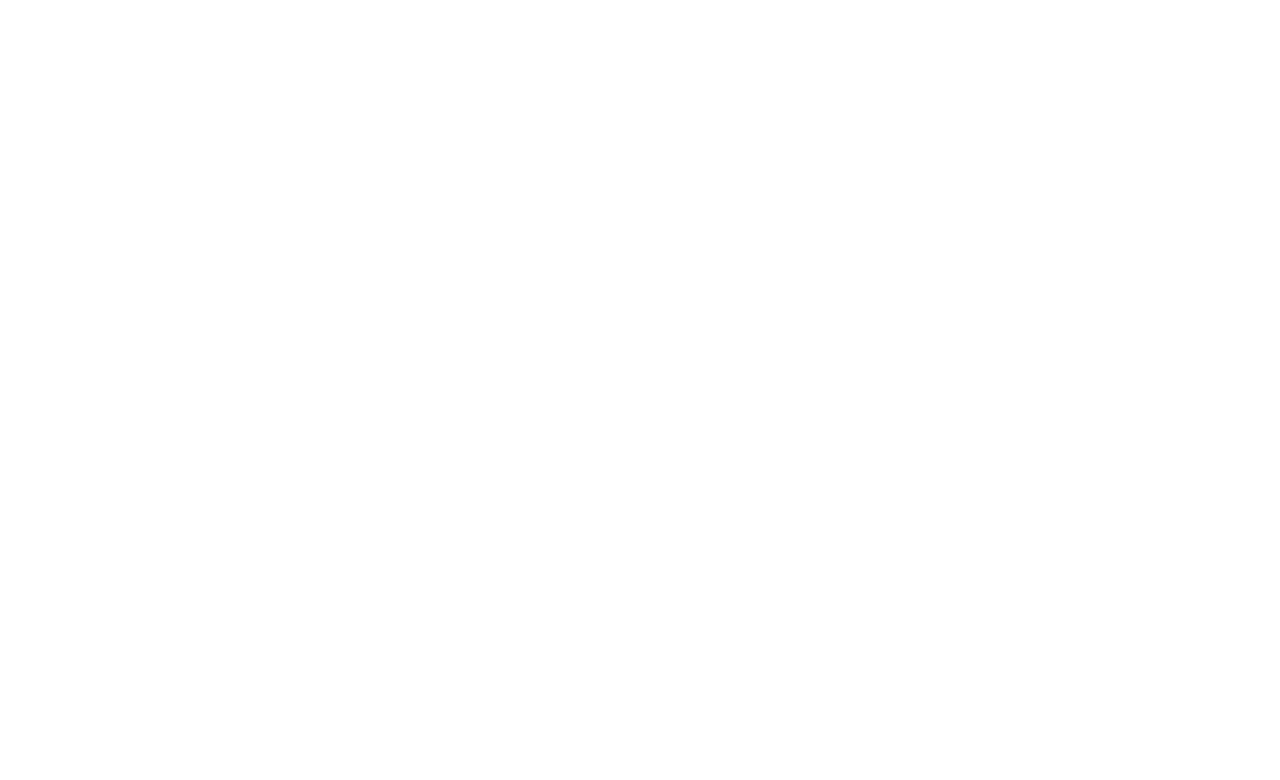
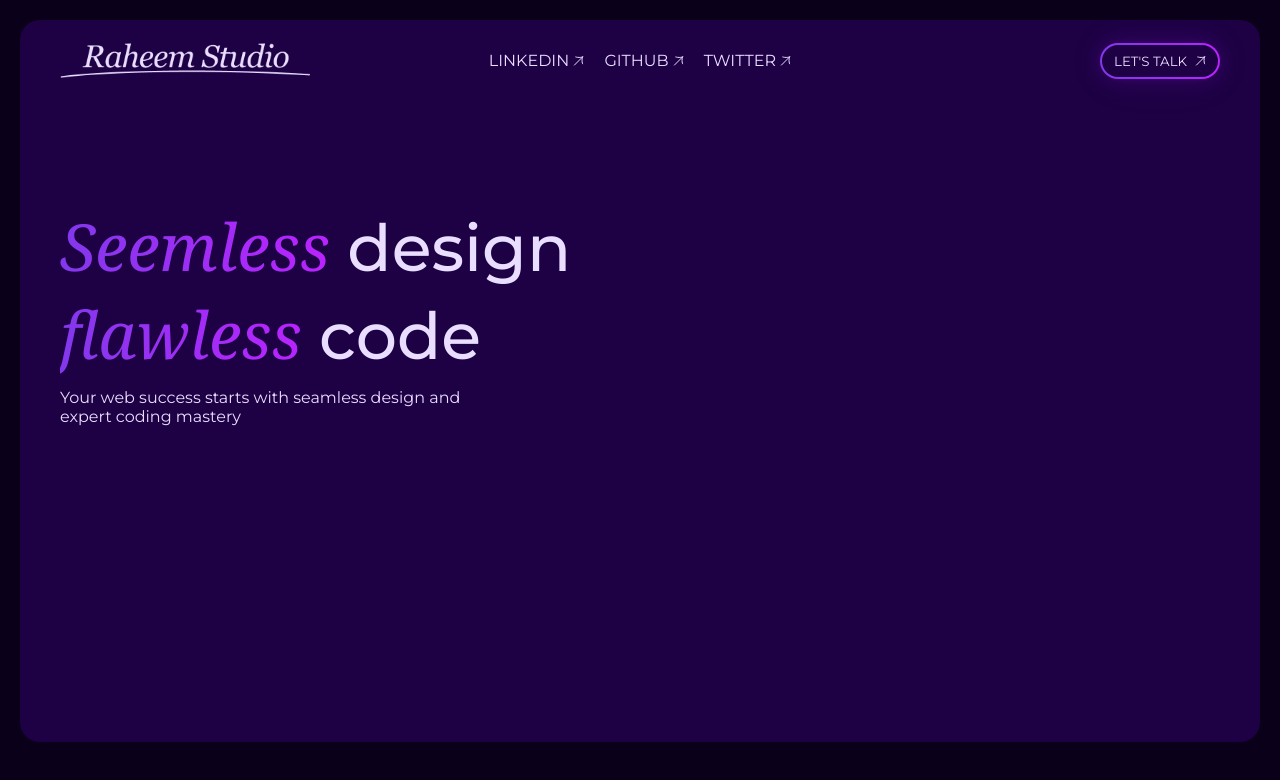
Before and after one commit to Adebayorr/RaheemStudio, a plain HTML site: page index.html in a window 1280 px wide. Drawn offline with Linux system fonts and the light colour scheme.

Commit message:
build the nav and parts of hero section

```diff
--- a/index.html
+++ b/index.html
@@ -8,8 +8,45 @@
     <meta property="og:description" content="Seamless Design Flawless Code">
     <!-- <meta property="og:image" content="Raheem Studio"> -->
     <title>Raheem Studio</title>
+    <link rel="stylesheet" href="./styles/index.css">
+    <link rel="preconnect" href="https://fonts.googleapis.com">
+    <link rel="preconnect" href="https://fonts.gstatic.com" crossorigin>
+    <link href="https://fonts.googleapis.com/css2?family=Montserrat:ital,wght@0,100..900;1,100..900&display=swap" rel="stylesheet">
 </head>
 <body>
+    <header>
+        <div class="in-header-wrapper">
+            <a href="">
+            <img src="./assets/RaheemStudio_Logo.png" alt="Raheem Studio Logo" class="logo">
+        </a>
+        </div>
+        <nav class="socials in-header-wrapper" id="custom-nav">
+            <a href="" class="linkedin">
+                linkedin
+                <img src="./assets/RaheemStudio_social_arrow.svg" alt="" class="arrow">
+            </a>
+            <a href="" class="github">
+                Github
+                <img src="./assets/RaheemStudio_social_arrow.svg" alt="" class="arrow">
+            </a>
+            <a href="" class="twitter">
+                Twitter
+                <img src="./assets/RaheemStudio_social_arrow.svg" alt="" class="arrow">
+            </a>
+        </nav>
+        <div class="in-header-wrapper nav-btn-wrapper">
+            <button class="talk">
+            Let's talk
+            <img src="./assets/RaheemStudio_social_arrow.svg" alt="" class="arrow">
+        </button>
+        </div>
 
+    </header>
+    <main>
+        <section class="hero">
+            <h1 class="hero-title"><span class="gradient-title">Seemless</span> design <span class="gradient-title">flawless</span> code</h1>
+            <p class="hero-subtitle">Your web success starts with seamless design and expert coding mastery</p>
+        </section>
+    </main>
 </body>
 </html>
```
Also changed, not shown: assets/RaheemStudio_social_arrow.svg (added).
